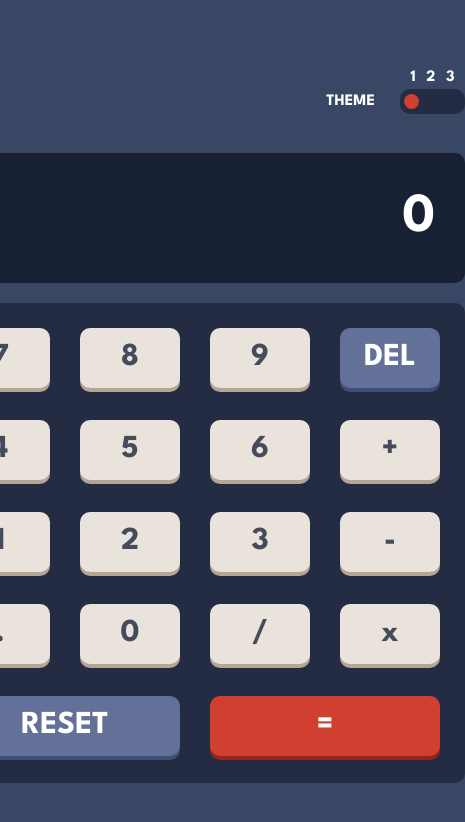
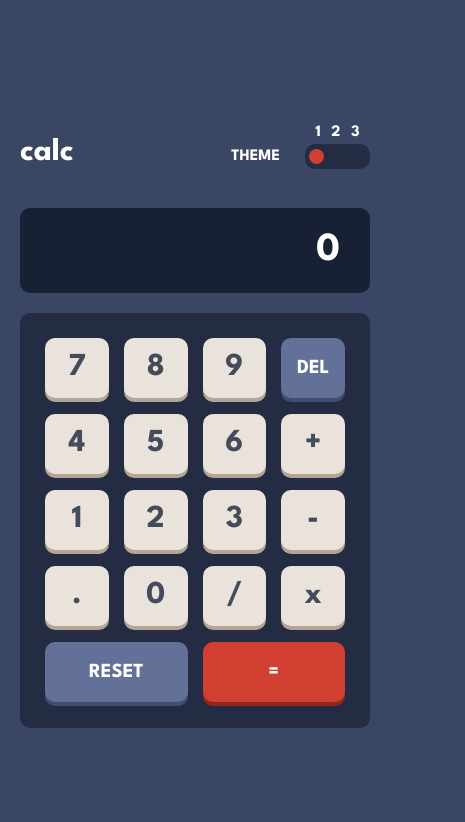
Before and after one commit to TheNewDevl/React-calculator_FE-Chal, a React (Create React App) app: page / in a window 390 px wide. Shown: the top 822 px of the page, 465 px wide, since content can reach past the window. Built offline with nearby package versions, Linux system fonts and the light colour scheme.

Commit message:
mobile styles

```diff
--- a/src/App.js
+++ b/src/App.js
@@ -13,6 +13,9 @@ const Container = styled.main`
   height: 100vh;
   min-height: 750px;
   gap: 20px;
+  @media screen and (max-width: 540px) {
+    min-height: 600px;
+  }
 `
 
 function App() {
--- a/src/components/Header/Header.scss
+++ b/src/components/Header/Header.scss
@@ -1,7 +1,8 @@
 header {
   display: flex;
   justify-content: space-between;
-  width: 540px;
+  width: 100%;
+  max-width: 540px;
 }
 
 .themes {
--- a/src/components/Keyboard/Keyboard.jsx
+++ b/src/components/Keyboard/Keyboard.jsx
@@ -5,13 +5,18 @@ import { ThemeContext } from '../../utils/contex'
 
 const KeyboardDiv = styled.div`
   padding: 25px;
-  width: 540px;
+  width: 100%;
+  max-width: 540px;
   height: 480px;
   background-color: ${({ palette }) => palette.bg.togKeypad};
   display: grid;
   grid-template-columns: repeat(4, 1fr);
   gap: 30px;
   border-radius: 10px;
+  @media screen and (max-width: 540px) {
+    gap: 15px;
+    height: 415px;
+  }
 `
 const Key = styled.button`
   border: none;
@@ -38,6 +43,9 @@ const KeyDel = styled(Key)`
   &:hover {
     background-color: ${({ palette }) => lighten(0.2, palette.key.secondaryBg)};
   }
+  @media screen and (max-width: 540px) {
+    font-size: 20px;
+  }
 `
 const KeyReset = styled(Key)`
   grid-column: 1/3;
@@ -48,6 +56,9 @@ const KeyReset = styled(Key)`
   &:hover {
     background-color: ${({ palette }) => lighten(0.2, palette.key.secondaryBg)};
   }
+  @media screen and (max-width: 540px) {
+    font-size: 20px;
+  }
 `
 const KeyResult = styled(Key)`
   grid-column: 3/5;
@@ -56,6 +67,9 @@ const KeyResult = styled(Key)`
   box-shadow: 0px 4px 0px 0px ${({ palette }) => palette.key.shadow};
   &:hover {
     background-color: ${({ palette }) => lighten(0.2, palette.key.red)};
+  }
+  @media screen and (max-width: 540px) {
+    font-size: 20px;
   }
 `
 const Keyboard = ({
@@ -171,7 +185,9 @@ const Keyboard = ({
     if (display !== 0 && display !== '-0') {
       setDisplay((d) => {
         let truncated = d.slice(0, -1)
-        return truncated.length < 1 ? 0 : truncated
+        return truncated.length < 1 || truncated === '-'
+          ? handleReset()
+          : truncated
       })
     }
   }
--- a/src/components/Screen/Screen.jsx
+++ b/src/components/Screen/Screen.jsx
@@ -3,7 +3,8 @@ import styled from 'styled-components'
 import { ThemeContext } from '../../utils/contex'
 
 const ScreenSection = styled.section`
-  width: 540px;
+  width: 100%;
+  max-width: 540px;
   height: 130px;
   background-color: ${({ palette }) => palette.bg.screen};
   display: flex;
@@ -12,11 +13,18 @@ const ScreenSection = styled.section`
   padding: 30px;
   border-radius: 10px;
   position: relative;
+  overflow: hidden;
+  @media screen and (max-width: 540px) {
+    height: 85px;
+  }
 `
 const Display = styled.p`
   color: ${({ palette, choice }) =>
     choice === 1 ? palette.text.second : palette.text.first};
   font-size: 55px;
+  @media screen and (max-width: 540px) {
+    font-size: 40px;
+  }
 `
 
 const Operator = styled.span`
@@ -28,18 +36,20 @@ const Operator = styled.span`
 
 const Neg = styled.span`
   color: #fff;
-  font-size: 30px;
+  font-size: 15px;
+  position: absolute;
+  bottom: 20px;
 `
 const Screen = ({ display, operator, neg }) => {
   const { palette, themeChoice } = useContext(ThemeContext)
   if (palette)
     return (
       <ScreenSection palette={palette} choice={themeChoice}>
-        <Display id="display" palette={palette} choice={themeChoice}>
+        <Display /*  id="display" */ palette={palette} choice={themeChoice}>
           {display}
         </Display>
         {operator && <Operator id="display">{operator}</Operator>}
-        {neg && <Neg id="display">----</Neg>}
+        {neg && <Neg id="display">-</Neg>}
       </ScreenSection>
     )
 }
--- a/src/styles/GlobalStyle.js
+++ b/src/styles/GlobalStyle.js
@@ -13,6 +13,7 @@ const StyledGlobalStyle = createGlobalStyle`
     body {
         margin: 0;
         background-color: ${({ palette }) => palette.bg.main};
+        padding: 0 20px;
     }
     header{
         color: ${({ palette, choice }) =>
```
